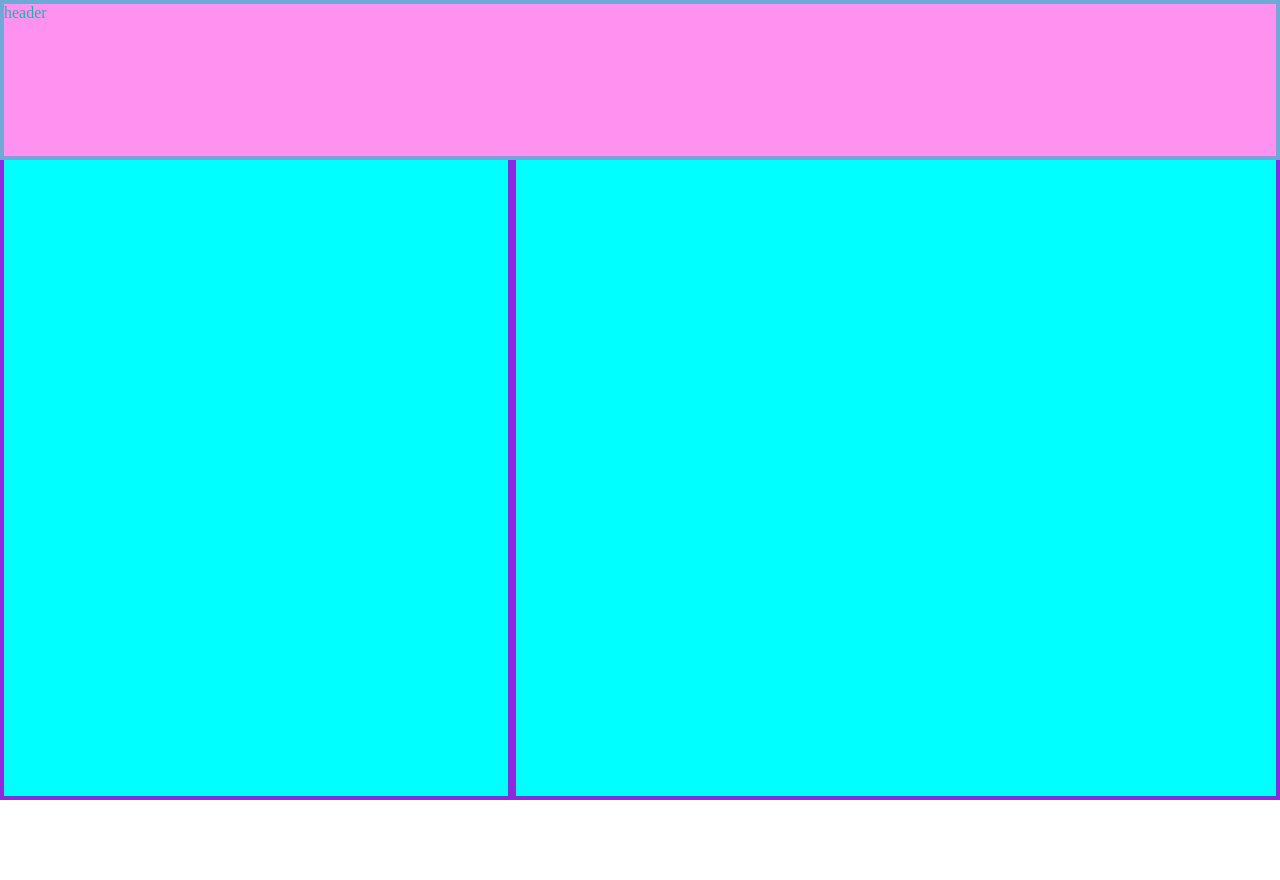
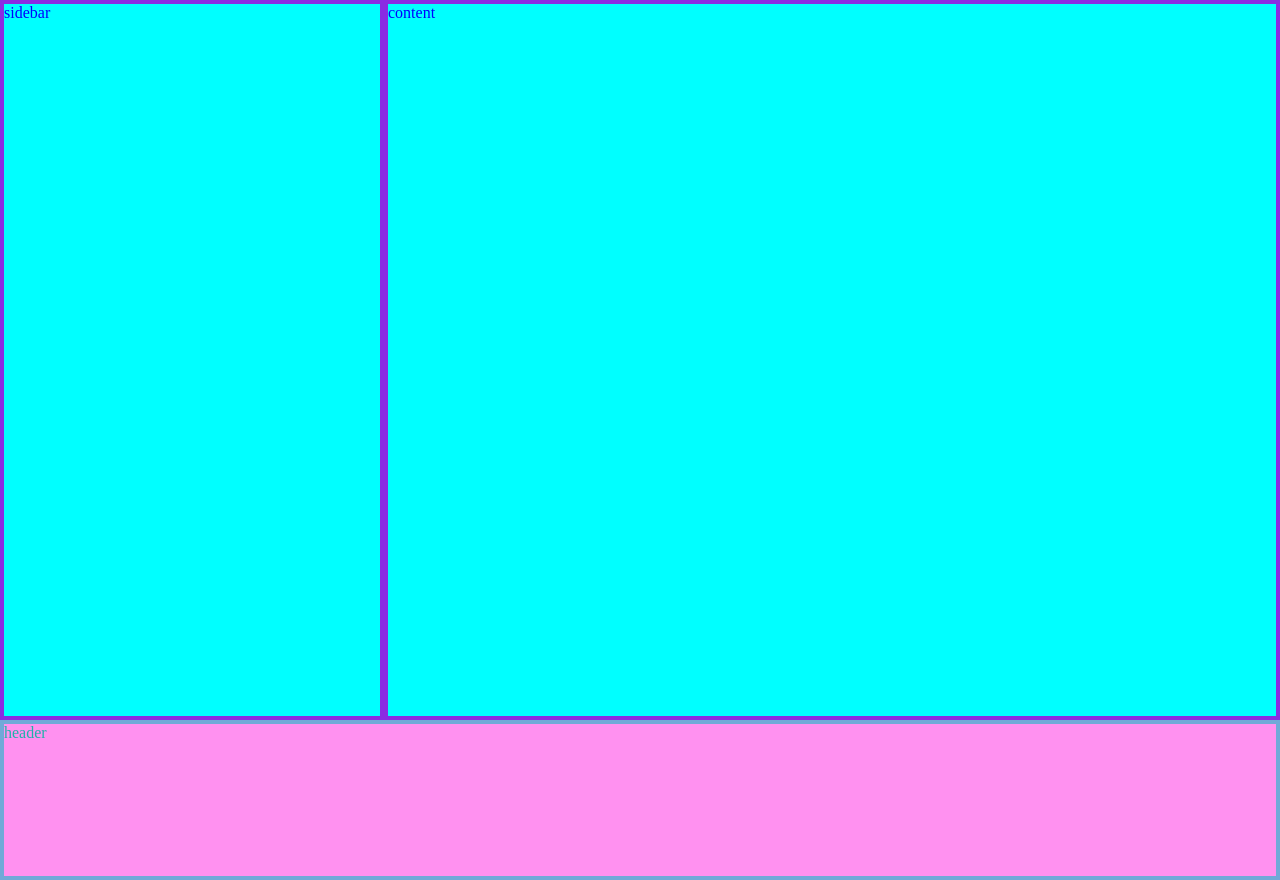
Before and after one commit to TanailyAlcala/GITPracticas, a plain HTML site: page Parcial 1/LayoutSideBar/LayoutSideBar.html in a window 1280 px wide. Before the commit the page ends 800 px from the top, so only its background shows below. Drawn offline with Linux system fonts and the light colour scheme.

Commit message:
Se modificó LayoutSideBar.

```diff
--- a/Parcial 1/LayoutSideBar/LayoutSideBar.html
+++ b/Parcial 1/LayoutSideBar/LayoutSideBar.html
@@ -17,7 +17,7 @@
                 border:4px solid rgb(112, 169, 216);
                 background-color: rgb(255, 145, 240);
                 color: lightseagreen;
-                position: absolute;
+                /*position: absolute;*/
                 height: 20%;
                 width: 100%;
             }
@@ -32,18 +32,19 @@
                 background-color: aqua;
                 color: blue;
                 float: left;
-                height: 100%;
+                height: 90%;
                 position: static;
 
             }
             #sidebar
             {
-                width: 40%;
+                width: 30%;
             }
 
             #content
             {
-                width: 60%;
+                width: 70%;
+                left:30%;
             }
         </STYLE>
 
```
